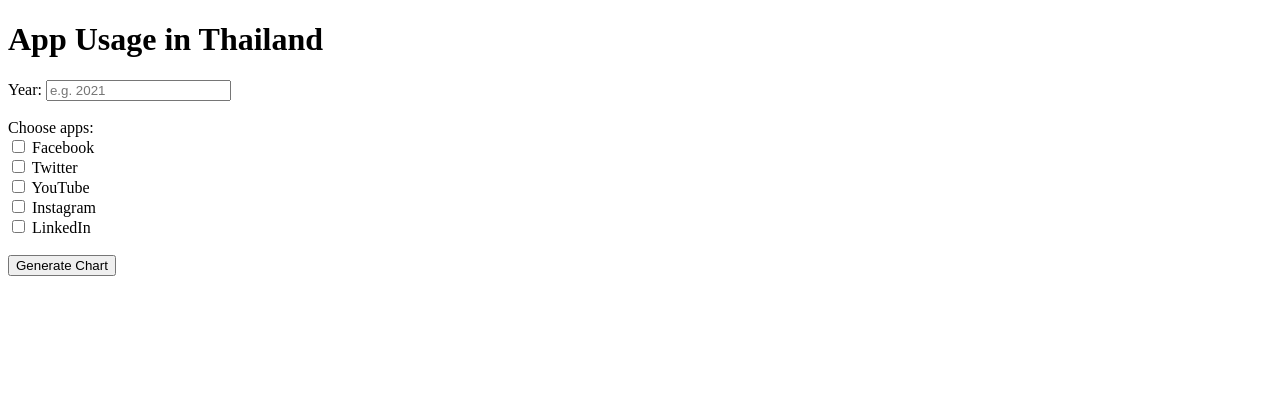
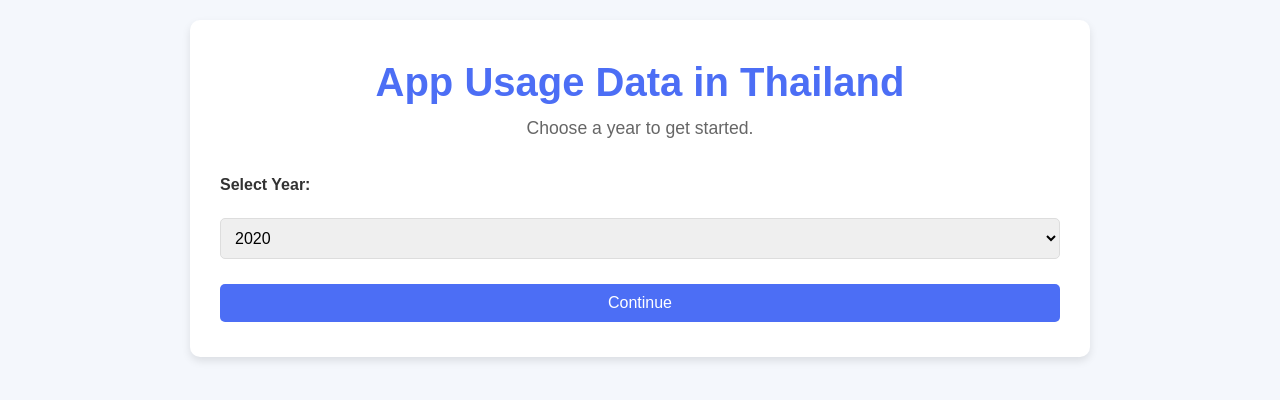
Before and after one commit to Art38169/ProjectPython3, a Flask app: page / in a window 1280 px wide. Shown: the top 400 px of the page. Run offline with Flask 3, Linux system fonts and the light colour scheme.

Commit message:
Not so final version

```diff
--- a/app.py
+++ b/app.py
@@ -10,20 +10,6 @@ app = Flask(__name__)
 # Directory where data files are stored
 DATA_DIR = "data"
 
-# Define a dictionary for app column indices (adjust as needed based on the CSV file structure)
-app_columns = {
-    "Facebook": 1,
-    "Twitter": 2,
-    "YouTube": 3,
-    "Pinterest": 4,
-    "VKontakte": 5,
-    "Reddit": 6,
-    "Instagram": 7,
-    "LinkedIn": 8,
-    "Tumblr": 9,
-    "Other": 10
-}
-
 def load_data_from_file(year):
     """
     Load data from a CSV file based on the given year.
@@ -32,64 +18,89 @@ def load_data_from_file(year):
     file_path = os.path.join(DATA_DIR, f"{year}.csv")
 
     if not os.path.exists(file_path):
-        return None  # File does not exist
+        return None, None  # File does not exist
 
-    # Read the data from the CSV file, skipping the header
+    # Read the data from the CSV file
     data = []
     with open(file_path, mode='r') as file:
         reader = csv.reader(file)
-        header = next(reader)
+        header = next(reader)  # Get the header row with app names
 
+        # Store the data rows (excluding the header)
         for row in reader:
-            # Only store the row data after the header (excluding the 'Date' column)
             data.append(row)
 
-    return np.array(data)
+    return np.array(data), header
 
 @app.route('/')
 def index():
-    return render_template('index.html')
+    # List available years (this assumes you have files for each year like 2019.csv, 2020.csv, etc.)
+    years = [f.split('.')[0] for f in os.listdir(DATA_DIR) if f.endswith('.csv')]
+    return render_template('index.html', years=years)
+
+@app.route('/select_apps', methods=['POST'])
+def select_apps():
+    year = request.form.get('year')
+    data, header = load_data_from_file(year)
+    if data is None:
+        return f"Error: Data for {year} not found. Please upload the relevant file."
+
+    # Extract the months from the data (first column)
+    months = data[:, 0]
+
+    # Prepare a list of apps to display dynamically
+    apps = header[1:]  # Exclude the first column (Date)
+
+    return render_template('select_apps.html', year=year, months=months, apps=apps)
 
 @app.route('/generate_chart', methods=['POST'])
 def generate_chart():
     year = request.form.get('year')
+    selected_apps = request.form.getlist('apps')
+    graph_type = request.form.get('graph_type')  # Get the selected graph type (bar/line)
 
-    data = load_data_from_file(year)
+    data, header = load_data_from_file(year)
     if data is None:
-        return f"Error: Data for {year} not found."
+        return f"Error: Data for {year} not found. Please upload the relevant file."
 
-    # Get the selected apps
-    selected_apps = request.form.getlist('apps')
+    # Extract the months from the data (first column)
+    months = data[:, 0]
 
-    # Extract months and data for the selected apps
-    months = data[:, 0]  # Get the months from the first column (Date column)
+    # Map selected apps to their corresponding column indices
+    app_indices = [header.index(app) for app in selected_apps]
+
+    # Prepare data for each selected app
     app_data = {app: [] for app in selected_apps}
 
     for row in data:
-        for app in selected_apps:
-            app_index = app_columns.get(app)
-            if app_index:
-                try:
-                    # Convert app percentage data to float
-                    app_data[app].append(float(row[app_index]))
-                except ValueError:
-                    # Handle any data that can't be converted to float (e.g., empty cells)
-                    app_data[app].append(0)
+        for i, app in enumerate(selected_apps):
+            app_index = app_indices[i]
+            try:
+                # Convert app percentage data to float
+                app_data[app].append(float(row[app_index]))
+            except ValueError:
+                app_data[app].append(0)  # Handle any invalid data gracefully
 
-    # Generate the bar chart
+    # Generate the chart based on the selected graph type
     fig, ax = plt.subplots(figsize=(10, 6))
-    bar_width = 0.2
     x = np.arange(len(months))
 
-    # Plot bars for each app
-    for i, app in enumerate(selected_apps):
-        ax.bar(x + i * bar_width, app_data[app], width=bar_width, label=app)
+    if graph_type == 'bar':
+        # Plot bars for each app
+        bar_width = 0.15
+        for i, app in enumerate(selected_apps):
+            ax.bar(x + i * bar_width, app_data[app], width=bar_width, label=app)
+
+    elif graph_type == 'line':
+        # Plot lines for each app
+        for i, app in enumerate(selected_apps):
+            ax.plot(x, app_data[app], label=app, marker='o')
 
     # Customize the plot
     ax.set_xlabel('Months')
     ax.set_ylabel('Percentage of Users')
     ax.set_title(f'App Usage in {year} in Thailand')
-    ax.set_xticks(x + (len(selected_apps) - 1) * bar_width / 2)
+    ax.set_xticks(x)
     ax.set_xticklabels(months, rotation=45)
     ax.legend()
 
--- /dev/null
+++ b/static/styles.css
@@ -0,0 +1,118 @@
+/* Reset some default styles */
+* {
+    margin: 0;
+    padding: 0;
+    box-sizing: border-box;
+}
+
+body {
+    font-family: Arial, sans-serif;
+    background-color: #f4f7fc;
+    color: #333;
+    line-height: 1.6;
+    padding: 20px;
+}
+
+/* Container for both pages */
+.container {
+    max-width: 900px;
+    margin: 0 auto;
+    background: #fff;
+    padding: 30px;
+    border-radius: 10px;
+    box-shadow: 0 4px 8px rgba(0, 0, 0, 0.1);
+}
+
+/* Header */
+header {
+    text-align: center;
+    margin-bottom: 30px;
+}
+
+header h1 {
+    font-size: 2.5rem;
+    color: #4c6ef5;
+}
+
+header p {
+    font-size: 1.1rem;
+    color: #666;
+}
+
+/* Form Styles */
+form {
+    display: flex;
+    flex-direction: column;
+    gap: 15px;
+}
+
+label {
+    font-weight: bold;
+}
+
+select, .btn, input[type="radio"], input[type="checkbox"] {
+    font-size: 1rem;
+    padding: 10px;
+    margin: 5px 0;
+}
+
+select, .btn {
+    border-radius: 5px;
+    border: 1px solid #ddd;
+}
+
+select {
+    width: 100%;
+}
+
+.btn {
+    background-color: #4c6ef5;
+    color: #fff;
+    border: none;
+    cursor: pointer;
+    transition: background-color 0.3s;
+}
+
+.btn:hover {
+    background-color: #3a5bb6;
+}
+
+/* Checkbox and Radio button style */
+.checkbox-group {
+    display: flex;
+    flex-direction: column;
+    gap: 10px;
+}
+
+.checkbox-option input {
+    margin-right: 10px;
+}
+
+.radio-group {
+    display: flex;
+    gap: 15px;
+    align-items: center;
+}
+
+.radio-group input {
+    margin-right: 5px;
+}
+
+/* Responsive Design */
+@media (max-width: 600px) {
+    .container {
+        padding: 20px;
+    }
+
+    header h1 {
+        font-size: 2rem;
+    }
+
+    .checkbox-group {
+        gap: 8px;
+    }
+
+    .radio-group {
+        flex-direction: column;
+    }
+}
--- a/templates/index.html
+++ b/templates/index.html
@@ -3,32 +3,26 @@
 <head>
     <meta charset="UTF-8">
     <meta name="viewport" content="width=device-width, initial-scale=1.0">
-    <title>App Usage Chart</title>
+    <title>Select Year - App Usage Data</title>
+    <link rel="stylesheet" href="static/styles.css">
 </head>
 <body>
-    <h1>App Usage in Thailand</h1>
-    <form action="/generate_chart" method="POST">
-        <label for="year">Year:</label>
-        <input type="text" id="year" name="year" placeholder="e.g. 2021" required><br><br>
+    <div class="container">
+        <header>
+            <h1>App Usage Data in Thailand</h1>
+            <p>Choose a year to get started.</p>
+        </header>
 
-        <label for="apps">Choose apps:</label><br>
-        <input type="checkbox" id="facebook" name="apps" value="Facebook">
-        <label for="facebook">Facebook</label><br>
-        <input type="checkbox" id="twitter" name="apps" value="Twitter">
-        <label for="twitter">Twitter</label><br>
-        <input type="checkbox" id="youtube" name="apps" value="YouTube">
-        <label for="youtube">YouTube</label><br>
-        <input type="checkbox" id="instagram" name="apps" value="Instagram">
-        <label for="instagram">Instagram</label><br>
-        <input type="checkbox" id="linkedin" name="apps" value="LinkedIn">
-        <label for="linkedin">LinkedIn</label><br><br>
+        <form action="/select_apps" method="POST" class="year-form">
+            <label for="year">Select Year:</label>
+            <select id="year" name="year" required>
+                {% for year in years %}
+                    <option value="{{ year }}">{{ year }}</option>
+                {% endfor %}
+            </select>
 
-        <button type="submit">Generate Chart</button>
-    </form>
-
-    {% if request.method == 'POST' %}
-        <h2>Chart for {{ year }}:</h2>
-        <img src="{{ url_for('generate_chart') }}" alt="App Usage Chart">
-    {% endif %}
+            <button type="submit" class="btn">Continue</button>
+        </form>
+    </div>
 </body>
 </html>
```
Also changed, not shown: templates/select_apps.html (added, +42 -0 lines).
